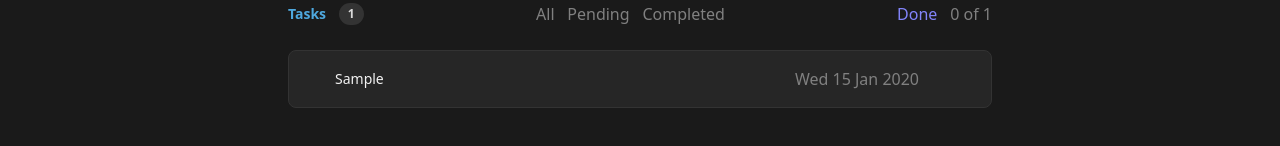
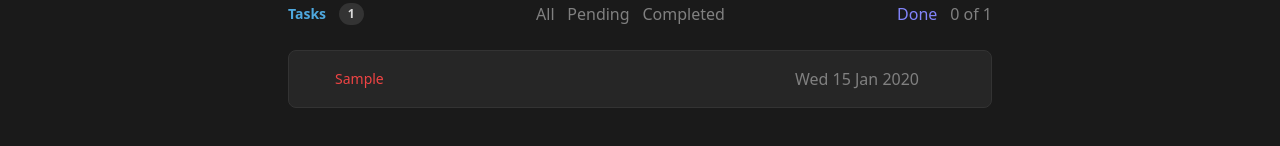
Before and after one commit to mariafrancalacci/todo-app, a Vue app: page / in a window 1280 px wide. Both pictures are taken after typing "Sample", "2020-01-15" into the empty fields and a click on the button "Create". Shown: the part 246-392 px from the top of the page. Built offline with nearby package versions, Linux system fonts and the light colour scheme; some icons are missing; the HTML template or start-up script is replaced by a standard one.

Commit message:
Added isOverdue function

```diff
--- a/src/components/Todo.vue
+++ b/src/components/Todo.vue
@@ -19,7 +19,10 @@
         <button @click="cancelEdit">Cancel</button>
      </template>
      <template v-else>
-      <p  :class="task.isCompleted ? 'text-gray-300 line-through text-sm leading-[1.18rem] mr-auto' : 'text-sm leading-[1.18rem] text-gray-100 mr-auto'" >
+        <p
+          :class="[ task.isCompleted ? 'text-gray-300 line-through text-sm leading-[1.18rem] mr-auto' : 'text-sm leading-[1.18rem] text-gray-100 mr-auto',
+          isOverdue() && !task.isCompleted ? 'text-red-500' : '']"
+          >
           {{ task.text }}
         </p>
     </template>
@@ -77,9 +80,17 @@ export default Vue.extend({
       }
       return '';
     },
+    isOverdue(): boolean {
+      if (this.task.dueDate && !this.task.isCompleted) {
+        const today = dayjs();
+        const dueDate = dayjs(this.task.dueDate);
+        return dueDate.isBefore(today, 'day');
+      }
+      return false;
+    },
   },
   computed: {
-    ...mapState('todos', ['tasks'])
+    ...mapState('todos', ['tasks']),
   },
 });
 </script>
```
Lines whose indentation alone changed are shown as unchanged.
